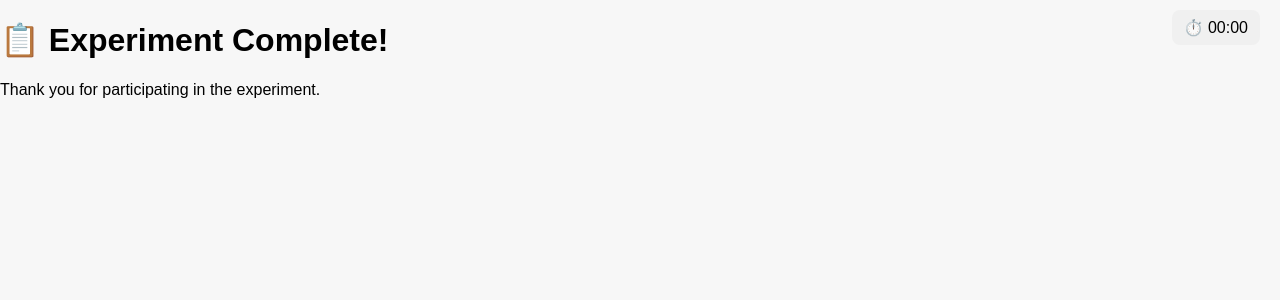
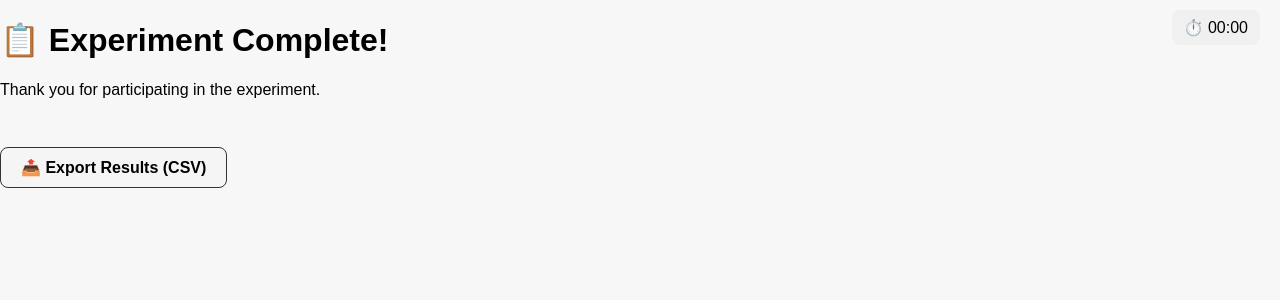
Before and after one commit to kelinjo/bachelor-thesis-experiment, a React (Create React App) app: page /summary in a window 1280 px wide. Shown: the top 300 px of the page. Built offline with nearby package versions, Linux system fonts and the light colour scheme.

Commit message:
CSV extraction added at summary page, all neccessary data is extracted, polished the instructions for task1 and 2

```diff
--- a/src/components/SummaryPage.js
+++ b/src/components/SummaryPage.js
@@ -3,24 +3,74 @@ import React, { useEffect, useState } from "react";
 function SummaryPage() {
   const [task1Data, setTask1Data] = useState(null);
   const [task2Data, setTask2Data] = useState(null);
+  const [experimentDuration, setExperimentDuration] = useState(null);
+  const [group, setGroup] = useState(null);
 
   useEffect(() => {
     const storedTask1 = localStorage.getItem("task1Results");
     const storedTask2 = localStorage.getItem("task2Results");
+    const start = localStorage.getItem("experimentStart");
+    const groupValue = localStorage.getItem("group");
 
-    if (storedTask1) {
-      setTask1Data(JSON.parse(storedTask1));
-    }
+    if (storedTask1) setTask1Data(JSON.parse(storedTask1));
+    if (storedTask2) setTask2Data(JSON.parse(storedTask2));
+    if (groupValue) setGroup(groupValue);
 
-    if (storedTask2) {
-      setTask2Data(JSON.parse(storedTask2));
+    if (start) {
+      const now = Date.now();
+      const durationMs = now - parseInt(start);
+      const formatted = `${Math.floor(durationMs / 60000)}m ${Math.floor(
+        (durationMs % 60000) / 1000
+      )}s`;
+      setExperimentDuration(formatted);
     }
   }, []);
+
+  const downloadCSV = () => {
+    const csvContent = [
+      [
+        "Group",
+        "Experiment Duration",
+        "Task1 Time",
+        "Task1 Accuracy (%)",
+        "Task1 Correct/Total",
+        "Task2 Time",
+        "Task2 Moves",
+        "Task2 Efficiency (%)",
+      ],
+      [
+        group || "N/A",
+        experimentDuration || "N/A",
+        task1Data?.time || "N/A",
+        task1Data?.accuracy || "N/A",
+        task1Data ? `"'${task1Data.correct}/${task1Data.total}'"` : "N/A",
+        task2Data?.time || "N/A",
+        task2Data?.moves || "N/A",
+        task2Data?.efficiency || "N/A",
+      ],
+    ]
+      .map((row) => row.join(","))
+      .join("\n");
+
+    const blob = new Blob([csvContent], { type: "text/csv;charset=utf-8;" });
+    const url = URL.createObjectURL(blob);
+    const link = document.createElement("a");
+    link.setAttribute("href", url);
+    link.setAttribute("download", "experiment_results.csv");
+    document.body.appendChild(link);
+    link.click();
+    document.body.removeChild(link);
+  };
 
   return (
     <div className="summary-container">
       <h1>📋 Experiment Complete!</h1>
       <p>Thank you for participating in the experiment.</p>
+
+      {group && <p><strong>Group:</strong> {group}</p>}
+      {experimentDuration && (
+        <p><strong>Total Experiment Duration:</strong> {experimentDuration}</p>
+      )}
 
       {task1Data && (
         <div style={{ marginTop: "2rem" }}>
@@ -42,6 +92,22 @@ function SummaryPage() {
           <p>📈 Efficiency: <strong>{task2Data.efficiency}%</strong></p>
         </div>
       )}
+
+      <button
+        onClick={downloadCSV}
+        style={{
+          marginTop: "2rem",
+          padding: "10px 20px",
+          fontSize: "16px",
+          fontWeight: "bold",
+          borderRadius: "8px",
+          border: "1px solid #333",
+          backgroundColor: "#f5f5f5",
+          cursor: "pointer",
+        }}
+      >
+        📤 Export Results (CSV)
+      </button>
     </div>
   );
 }
--- a/src/components/Task1Instructions.js
+++ b/src/components/Task1Instructions.js
@@ -1,3 +1,4 @@
+// src/components/Task1Instructions.js
 import React from "react";
 import { useNavigate } from "react-router-dom";
 
@@ -6,10 +7,29 @@ function Task1Instructions() {
 
   return (
     <div className="container">
-      <h2>Task 1: Pattern Matching</h2>
+      <h2>🧠 Task 1: Pattern Matching</h2>
       <p>
-        You will see a grid showing a pattern for a few seconds. Your task is to remember and replicate the pattern as accurately as possible.
+        In this task, you’ll be shown a grid with a visual pattern. Your goal is to <strong>memorize the pattern</strong> and then <strong>replicate it as accurately as possible</strong>.
       </p>
+
+      <h3>🕹️ How It Works</h3>
+      <ul>
+        <li>👀 A grid will appear showing a highlighted pattern for <strong>2 seconds</strong>.</li>
+        <li>🧠 Try to memorize the locations of the highlighted cells.</li>
+        <li>🎯 After the pattern disappears, click the cells to recreate it.</li>
+        <li>🚫 You have a limited number of clicks, including a few errors allowed!</li>
+      </ul>
+
+      <h3>📊 What We Measure</h3>
+      <ul>
+        <li>⏱️ How long it takes you to complete the task</li>
+        <li>✅ How accurately you remember and recreate the pattern</li>
+      </ul>
+
+      <p>
+        Try to complete each level as quickly and accurately as possible. Good luck!
+      </p>
+
       <button onClick={() => navigate("/task1")}>Start Task</button>
     </div>
   );
--- a/src/components/Task2Instructions.js
+++ b/src/components/Task2Instructions.js
@@ -13,18 +13,32 @@ function Task2Instructions() {
     <div className="task2-instructions container">
       <h2>🗼 Task 2: Tower of Hanoi</h2>
       <p>
-        In this task, you'll solve the classic Tower of Hanoi puzzle. Your goal is to move all the disks from the first peg to the third peg, following the rules below:
+        In this task, you'll solve the classic Tower of Hanoi puzzle. Your goal is to move all the disks from the first peg to the third peg, following these rules:
       </p>
       <ul>
-        <li>🔄 Only one disk can be moved at a time</li>
-        <li>🪜 You may only move the top disk of a stack</li>
-        <li>📏 No disk may be placed on top of a smaller disk</li>
+        <li>🔄 You can only move <strong>one disk at a time</strong>.</li>
+        <li>🪜 You may only move the <strong>top disk</strong> from any peg.</li>
+        <li>📏 You <strong>cannot place a larger disk on top of a smaller one</strong>.</li>
       </ul>
+
       <p>
-        Try to complete the puzzle as quickly and efficiently as possible. We’ll be measuring your time and move count.
+        Your performance will be evaluated based on:
+      </p>
+      <ul>
+        <li>⏱️ Time it takes to complete the task</li>
+        <li>📦 Number of moves made</li>
+        <li>📈 Efficiency compared to the optimal number of moves</li>
+      </ul>
+
+      <h3>🎮 How to Play</h3>
+      <p>
+        Click on the peg from which you want to move a disk — this peg will become <strong>highlighted with a blue border</strong>. Then, click on the target peg where you'd like to move the selected disk. The game will only allow valid moves (e.g., no placing larger disks on smaller ones).
+      </p>
+      <p>
+        If you accidentally select the wrong peg, simply click it again to deselect.
       </p>
 
-      {/* Placeholder for future image */}
+      {/* You can insert a diagram here later if you like */}
       {/* <img src="path/to/hanoi-diagram.png" alt="Tower of Hanoi Example" /> */}
 
       <button onClick={handleStart}>Start Task</button>
--- a/src/styles/Task2.css
+++ b/src/styles/Task2.css
@@ -29,7 +29,7 @@
 
 
   .peg.selected {
-    border-color: #0077cc;
+    border: 4px solid #0077cc;
   }
 
   .disk {
@@ -42,4 +42,5 @@
     line-height: 35px; /* ⬆️ centers the number vertically */
     font-weight: bold;
     font-size: 18px;
+    user-select: none; /* ✅ Prevent text selection */
   }
```
